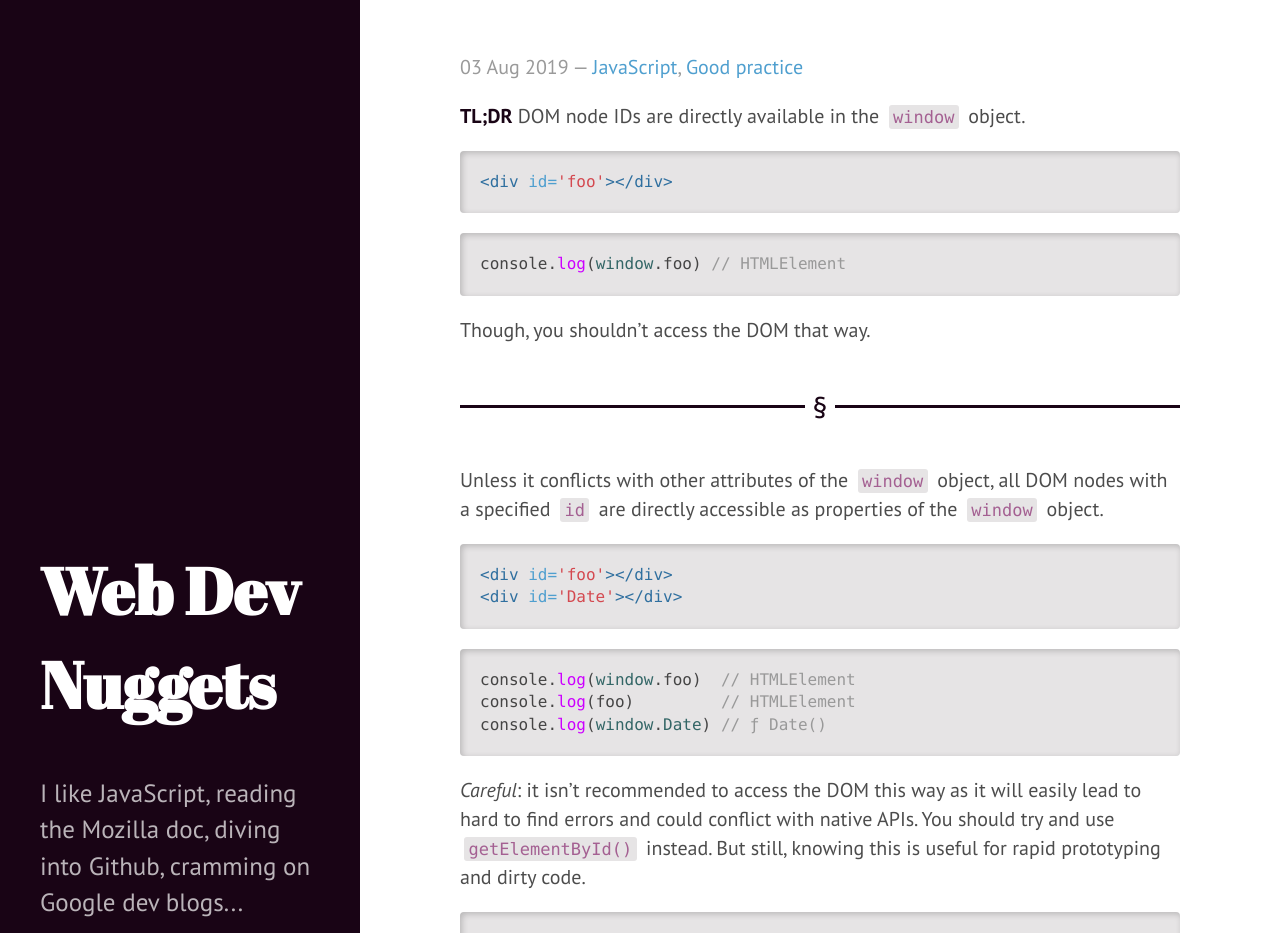
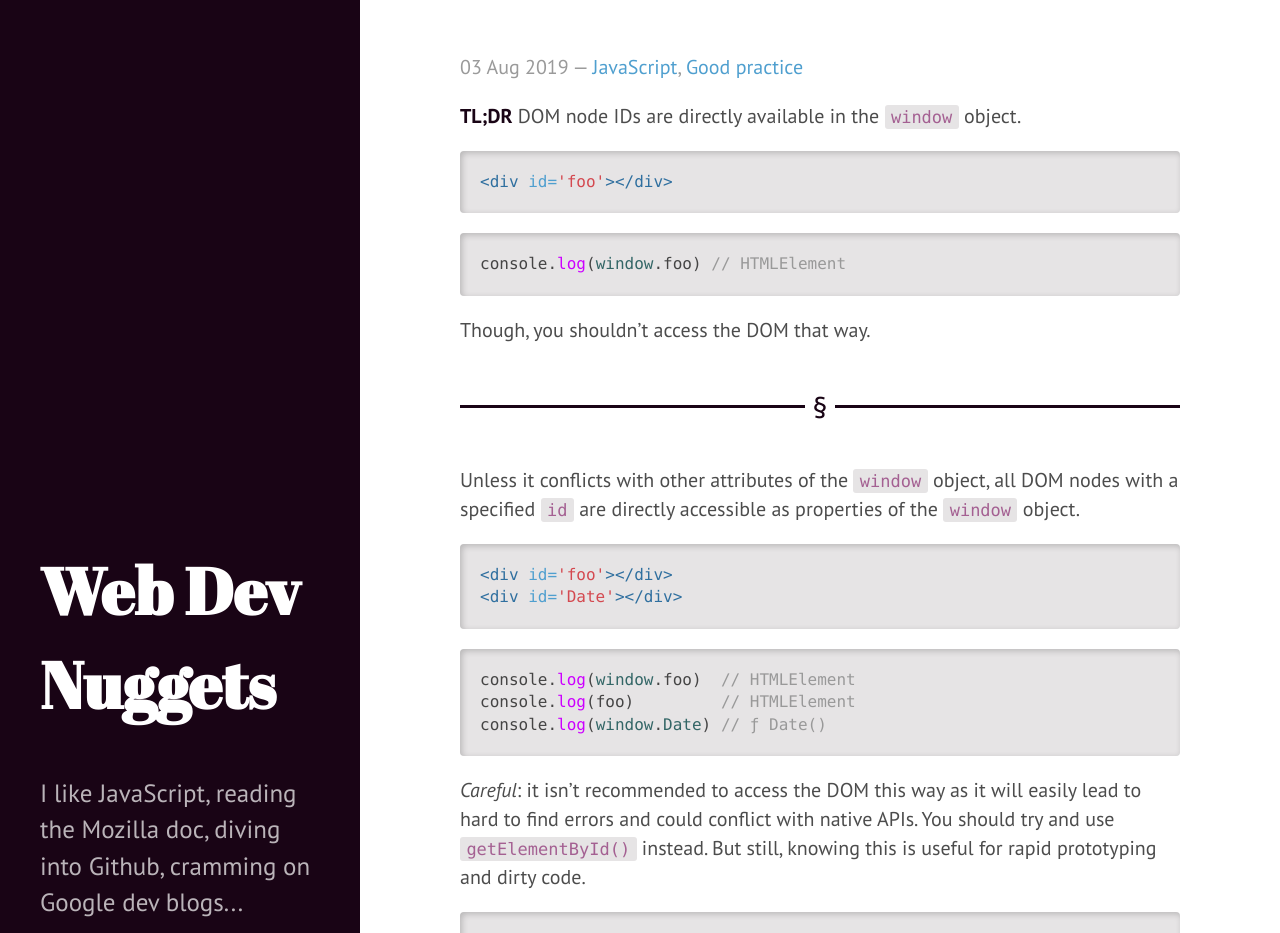
Before and after one commit to Sheraff/TIL, a Jekyll site: the page built from _posts/2019-08-03-ID-in-window.md, in a window 1280 px wide and 1289 px high. Shown: the part 155-1088 px from the top of the window. Built offline with Jekyll 4.4.1, drawn with Linux system fonts in a browser that asks for light colours.

Commit message:
style adjustment

```diff
--- a/public/css/style.css
+++ b/public/css/style.css
@@ -178,8 +178,8 @@ pre {
   font-family: Menlo, Monaco, "Courier New", monospace;
 }
 code {
-  padding: 0.125em 0.25em;
-  margin: 0.125em 0.25em;
+  padding: 0.125em 0.375em;
+  margin: 0.125em 0;
   font-size: 85%;
   color: var(--code);
   background-color: var(--lightgrey);
--- a/public/css/style.less
+++ b/public/css/style.less
@@ -214,8 +214,8 @@ pre {
 }
 
 code {
-	padding         : .125em .25em;
-	margin          : .125em .25em;
+	padding         : .125em .375em;
+	margin          : .125em 0;
 	font-size       : 85%;
 	color           : var(--code);
 	background-color: var(--lightgrey);
```
